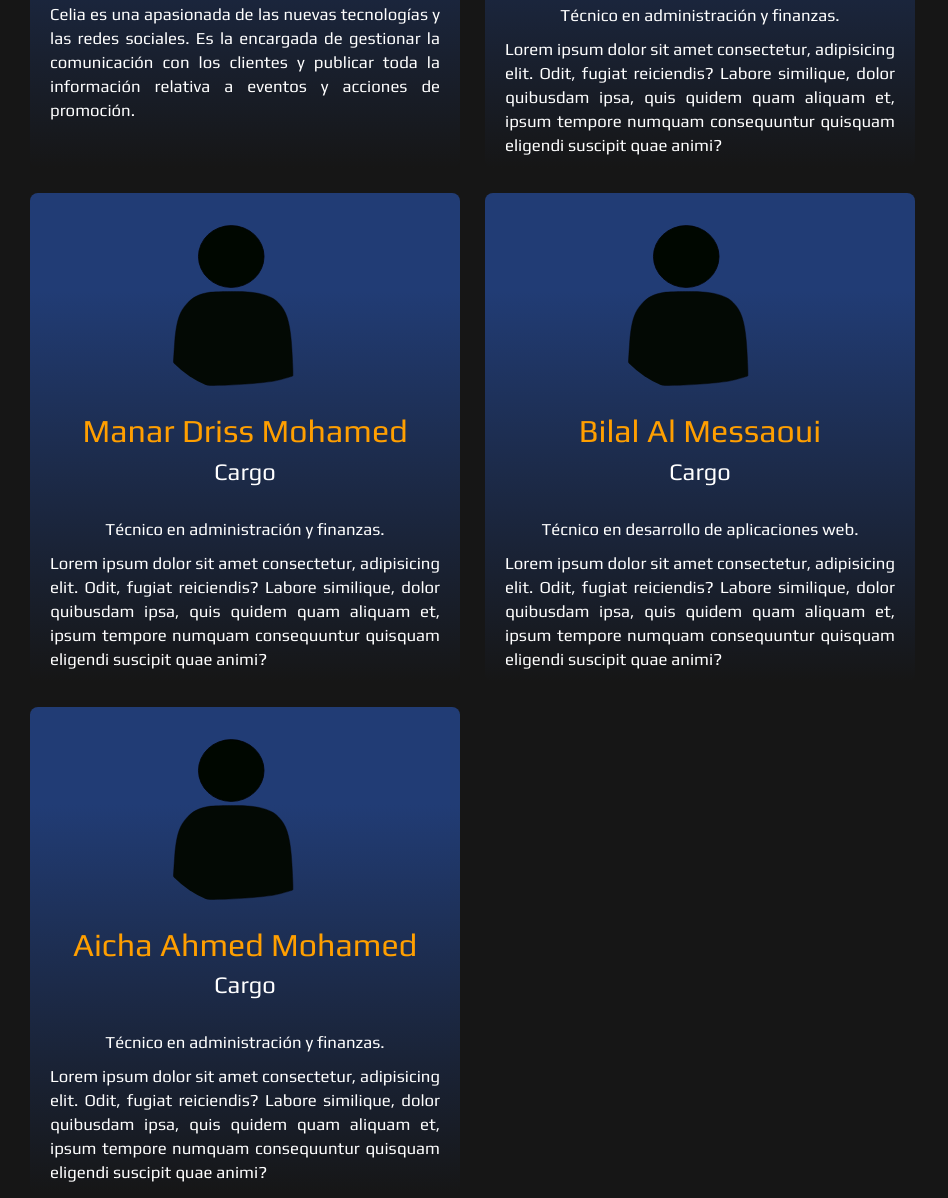
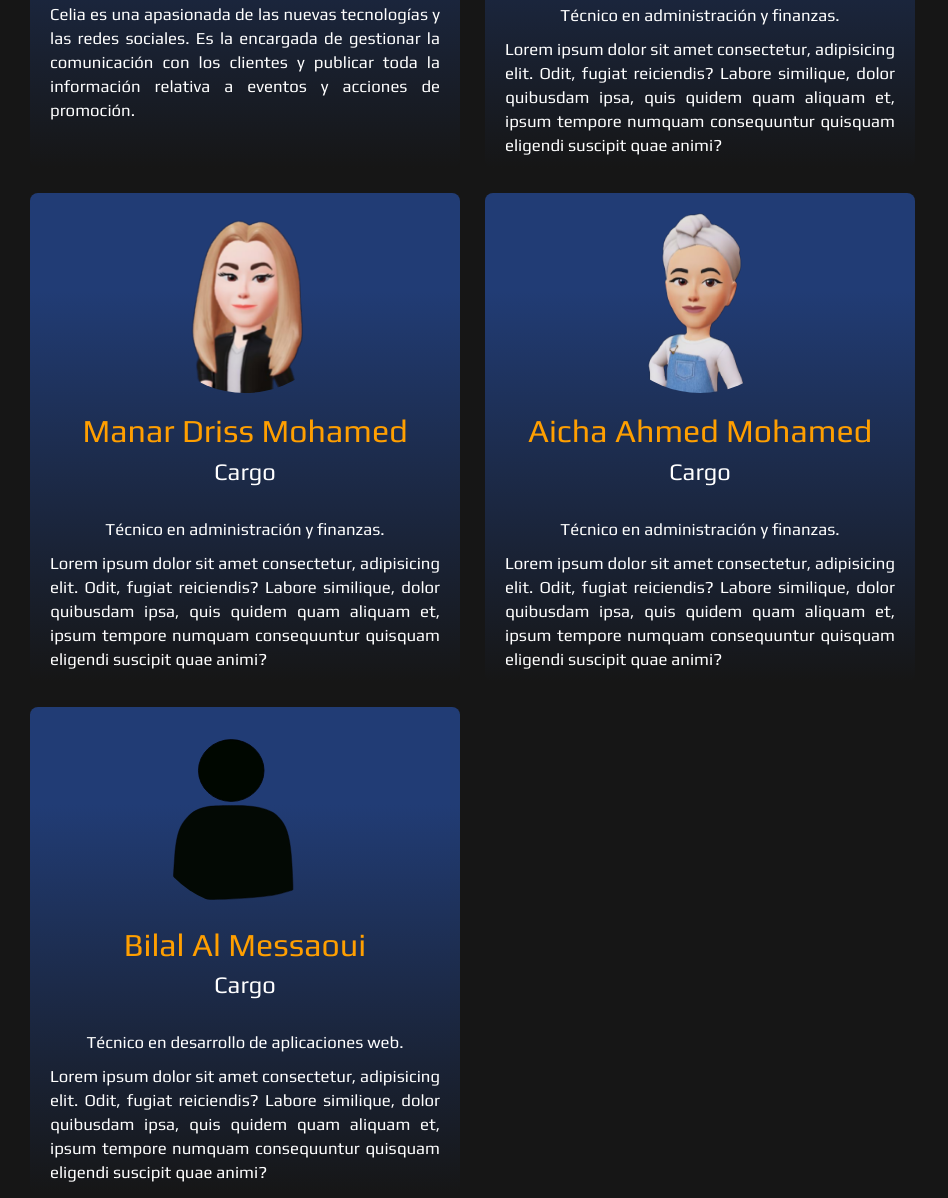
Before and after one commit to celia10335/robotito, a plain HTML site: page index.html in a window 1280 px wide. Shown: the part 1827-3025 px from the top of the page, without its empty margins (0-948 px from the left). Drawn offline with nearby package versions, Linux system fonts and the light colour scheme; a web font is replaced by a local one.

Commit message:
add photos

```diff
--- a/estilo.css
+++ b/estilo.css
@@ -312,6 +312,13 @@ main {
   background-image: url('./img/avatar_ibrahim.png');
 }
 
+.manar .foto {
+  background-image: url('./img/manar.png');
+}
+.aicha .foto {
+  background-image: url('./img/aisha.png');
+}
+
 .teamTarjetas p {
   font-size: 1.2em !important;
   text-align: justify;
--- a/index.html
+++ b/index.html
@@ -145,12 +145,11 @@
               quisquam eligendi suscipit quae animi?
             </p>
           </div>
-
-          <div class="bilal">
+          <div class="aicha">
             <div class="foto"></div>
-            <h3>Bilal Al Messaoui</h3>
+            <h3>Aicha Ahmed Mohamed</h3>
             <h5>Cargo</h5>
-            <p>Técnico en desarrollo de aplicaciones web.</p>
+            <p>Técnico en administración y finanzas.</p>
             <p>
               Lorem ipsum dolor sit amet consectetur, adipisicing elit. Odit,
               fugiat reiciendis? Labore similique, dolor quibusdam ipsa, quis
@@ -158,12 +157,11 @@
               quisquam eligendi suscipit quae animi?
             </p>
           </div>
-
-          <div class="aicha">
+          <div class="bilal">
             <div class="foto"></div>
-            <h3>Aicha Ahmed Mohamed</h3>
+            <h3>Bilal Al Messaoui</h3>
             <h5>Cargo</h5>
-            <p>Técnico en administración y finanzas.</p>
+            <p>Técnico en desarrollo de aplicaciones web.</p>
             <p>
               Lorem ipsum dolor sit amet consectetur, adipisicing elit. Odit,
               fugiat reiciendis? Labore similique, dolor quibusdam ipsa, quis
```
Also changed, not shown: img/aisha.png (added), img/manar.png (added).
